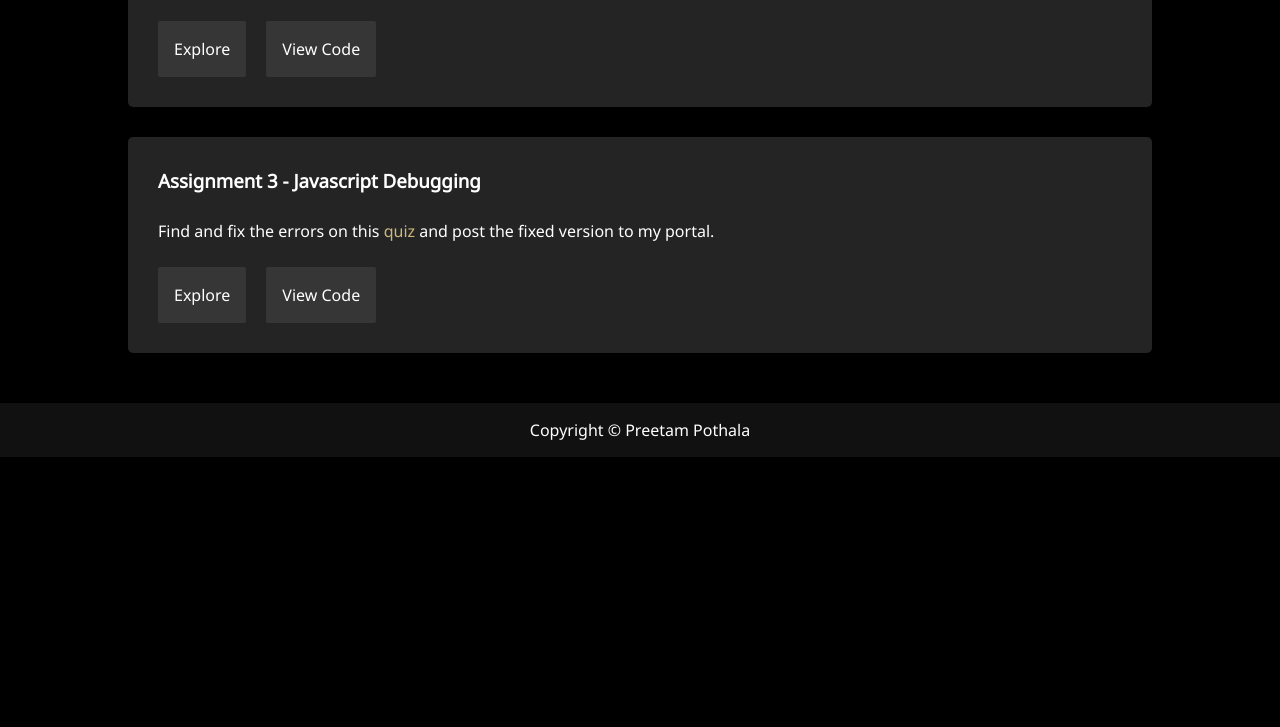
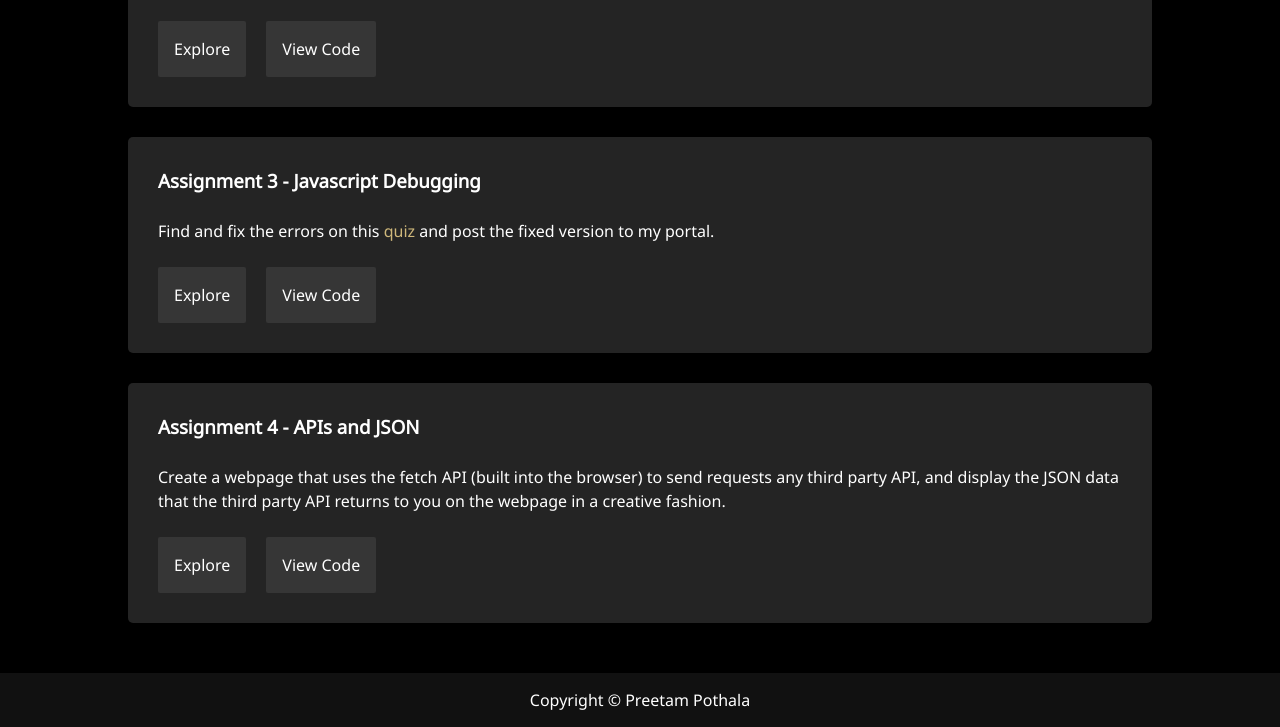
Before and after one commit to preetampothala/preetampothala.github.io, a plain HTML site: page labs.html in a window 1280 px wide. Shown: the part 896-1623 px from the top of the page. Before the commit the page ends 1353 px from the top, so only its background shows below. Drawn offline with nearby package versions, Linux system fonts and the light colour scheme.

Commit message:
push assignment 4

```diff
--- a/labs.html
+++ b/labs.html
@@ -169,6 +169,37 @@
             </div>
           </div>
         </article>
+        <article class="labs">
+          <div class="content-wrapper">
+            <div class="lab-title">
+              <h3>Assignment 4 - APIs and JSON</h3>
+              <!-- <span class="material-symbols-outlined"> expand_more </span> -->
+            </div>
+            <br />
+            <p>
+              Create a webpage that uses the fetch API (built into the browser)
+              to send requests any third party API, and display the JSON data
+              that the third party API returns to you on the webpage in a
+              creative fashion.
+            </p>
+
+            <br />
+            <div class="lab-buttons">
+              <a
+                href="https://preetampothala.github.io/api_json_assignment/"
+                target="_blank"
+                class="lab-button"
+                >Explore</a
+              >
+              <a
+                href="https://github.com/preetampothala/api_json_assignment"
+                target="_blank"
+                class="lab-button"
+                >View Code</a
+              >
+            </div>
+          </div>
+        </article>
       </section>
     </main>
     <footer>
```
